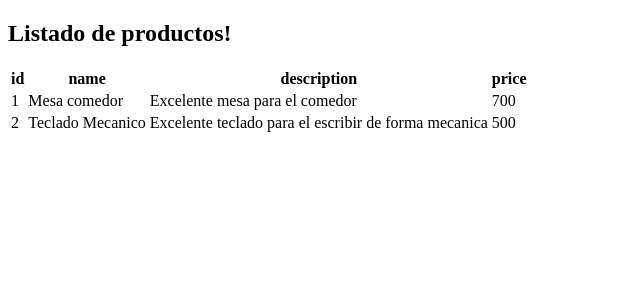
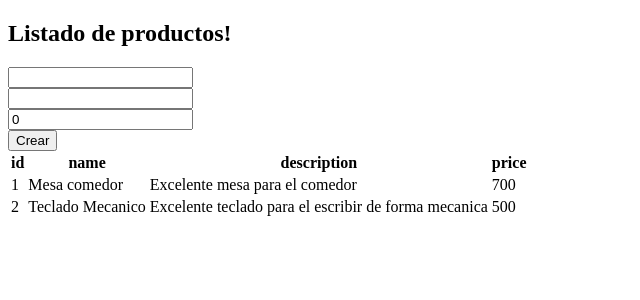
Before and after one commit to xSimon76x/front-angular-curso-springboot, an Angular app: page / in a window 1280 px wide. Shown: the top 300 px of the page, without its empty margins (0-640 px from the left). Built offline with nearby package versions, Linux system fonts and the light colour scheme.

Commit message:
Añadiendo el componente Formulario

```diff
--- /dev/null
+++ b/src/app/products/components/form.component.html
@@ -0,0 +1,16 @@
+<form action="">
+    <div>
+        <input type="text" name="name" id="name" [(ngModel)]="product.name">
+    </div>
+    <div>
+        <input type="text" name="description" id="description" [(ngModel)]="product.description">
+    </div>
+    <div>
+        <!-- [(ngModel)]="product.price" Sirve para poder capturar y poblar datos a este input -->
+         <!-- desde alguna variable o atributo de un objeto que este en el componente -->
+        <input type="text" name="price" id="price" [(ngModel)]="product.price">
+    </div>
+    <div>
+        <button>Crear</button>
+    </div>
+</form>
--- /dev/null
+++ b/src/app/products/components/form.component.ts
@@ -0,0 +1,21 @@
+import { Component } from '@angular/core';
+import { Product } from '../models/Product';
+import { FormsModule } from '@angular/forms';
+
+@Component({
+  selector: 'product-form',
+  standalone: true,
+  imports: [FormsModule],
+  templateUrl: './form.component.html',
+  styleUrl: './form.component.css'
+})
+export class FormComponent {
+
+  product: Product = {
+    id: 0,
+    name: '',
+    description: '',
+    price: 0
+  };
+
+}
--- a/src/app/products/components/product.component.html
+++ b/src/app/products/components/product.component.html
@@ -1,4 +1,7 @@
 <h2>Listado de productos!</h2>
+
+<product-form></product-form>
+
 @if (products.length > 0) {
 
     <table>
--- a/src/app/products/components/product.component.ts
+++ b/src/app/products/components/product.component.ts
@@ -3,11 +3,12 @@ import { ProductService } from '../services/product.service';
 import { Product } from '../models/Product';
 import { CommonModule } from '@angular/common';
 import { RouterOutlet } from '@angular/router';
+import { FormComponent } from './form.component';
 
 @Component({
   selector: 'app-product',
   standalone: true,
-  imports: [CommonModule, RouterOutlet],
+  imports: [CommonModule, RouterOutlet, FormComponent],
   templateUrl: './product.component.html',
   styleUrl: './product.component.css'
 })
```
Also changed, not shown: src/app/products/components/form.component.css (added), 1 other file (tests, documents, lock files or other folders).
